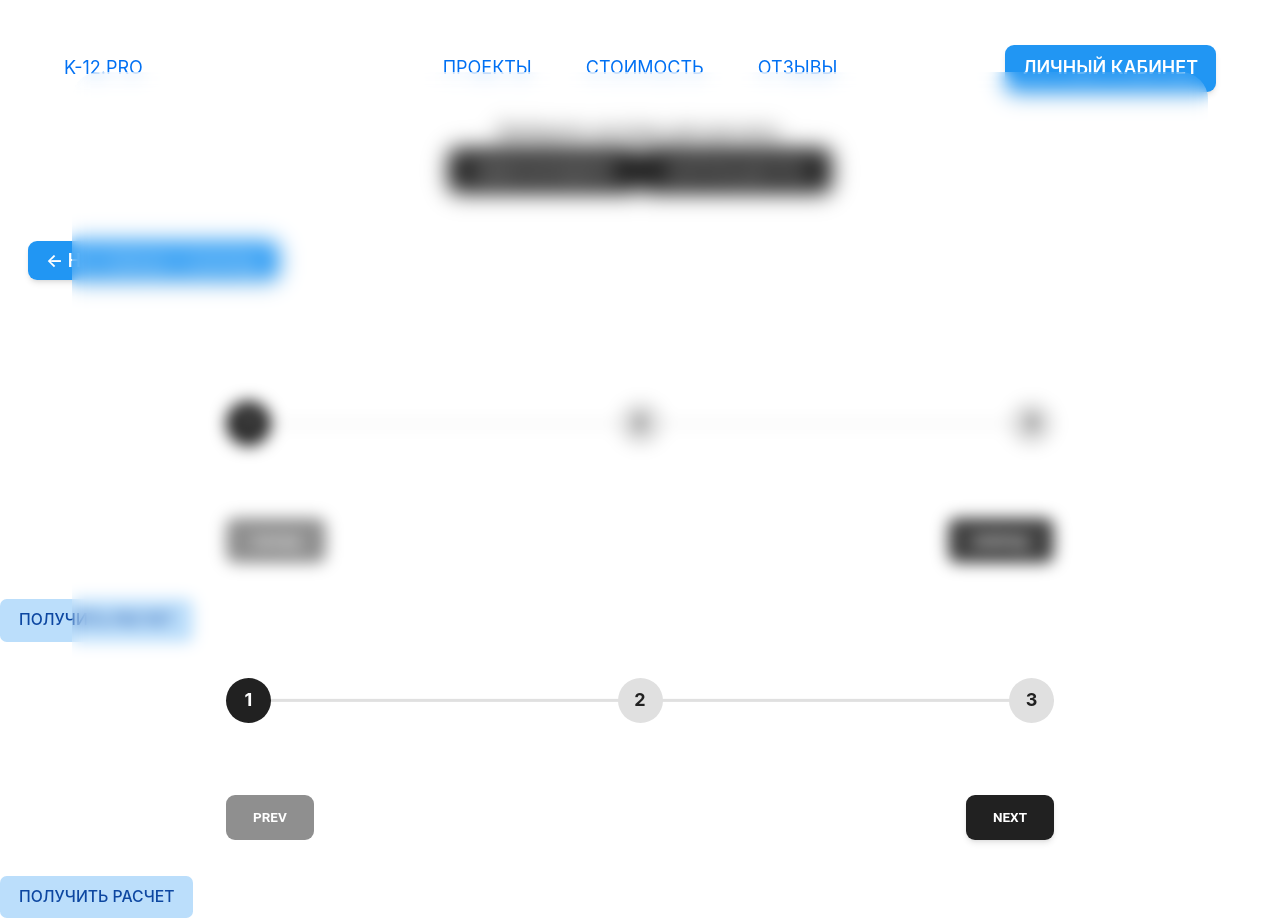
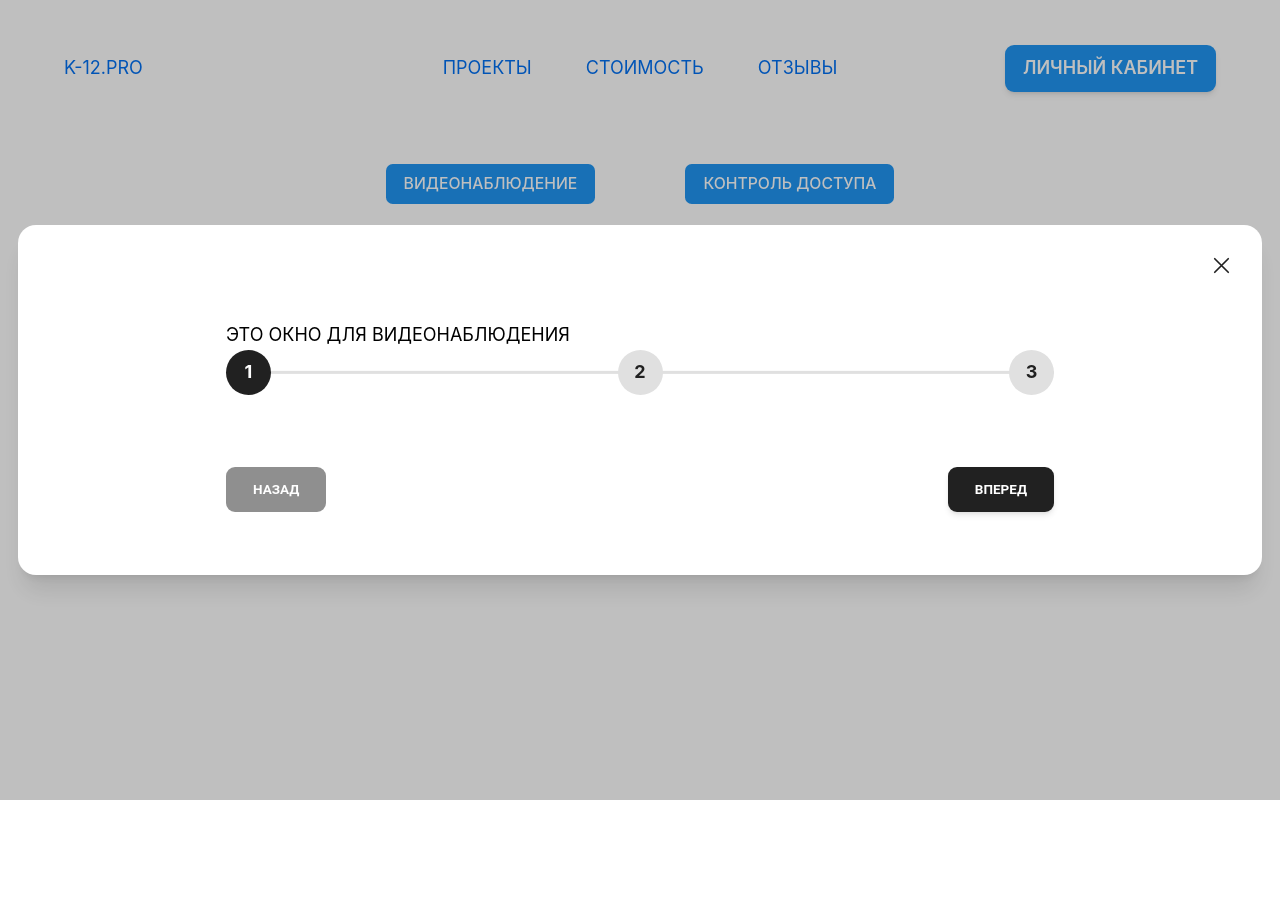
Before and after one commit to dmitriKrupin/oMyReact, a Next.js app: page /pricing in a window 1280 px wide. Both pictures are taken after a click on the button "ВИДЕОНАБЛЮДЕНИЕ". After the commit the page ends 800 px from the top, so only its background shows below. Built offline with nearby package versions, Linux system fonts and the light colour scheme.

Commit message:
Separated input for CCTV and ACCESS has been added.

```diff
--- a/src/components/access.tsx
+++ b/src/components/access.tsx
@@ -16,6 +16,7 @@ export default function AccessPage() {
                 <title>{'K-12.PRO | Расчет контроля доступа'}</title>
             </Head>
             <div className="w-full py-4 px-8">
+                <div>ЭТО ОКНО ДЛЯ КОНТРОЛЯ ДОСТУПА</div>
                 <Stepper
                     activeStep={activeStep}
                     isLastStep={(value) => setIsLastStep(value)}
@@ -27,10 +28,10 @@ export default function AccessPage() {
                 </Stepper>
                 <div className="mt-16 flex justify-between">
                     <Button onClick={handlePrev} disabled={isFirstStep}>
-                        Prev
+                        НАЗАД
                     </Button>
                     <Button onClick={handleNext} disabled={isLastStep}>
-                        Next
+                        ВПЕРЕД
                     </Button>
                 </div>
             </div>
--- a/src/components/cctv.tsx
+++ b/src/components/cctv.tsx
@@ -16,6 +16,7 @@ export default function CctvPage() {
                 <title>{'K-12.PRO | Расчет видеонаблюдения'}</title>
             </Head>
             <div className="w-full py-4 px-8">
+                <div>ЭТО ОКНО ДЛЯ ВИДЕОНАБЛЮДЕНИЯ</div>
                 <Stepper
                     activeStep={activeStep}
                     isLastStep={(value) => setIsLastStep(value)}
--- a/src/pages/pricing/index.tsx
+++ b/src/pages/pricing/index.tsx
@@ -1,7 +1,6 @@
 import Layout from "@/components/layout";
 import Head from "next/head";
 import React, {Fragment, useState} from "react";
-import {Button} from "@material-tailwind/react";
 import {Dialog, Transition} from "@headlessui/react";
 import CctvPage from "@/components/cctv";
 import AccessPage from "@/components/access";
@@ -18,13 +17,21 @@ const calculateSystems = [
 ]
 
 export default function PricingPage() {
+
+    const [service, setService] = useState(<CctvPage/>);
     let [isOpen, setIsOpen] = useState(false)
 
     function closeModal() {
         setIsOpen(false)
     }
 
-    function openModal() {
+    function openModal(event: any) {
+        let innerHtml = event.target.innerHTML;
+        calculateSystems.forEach(({name, page}) => {
+            if (innerHtml === name) {
+                setService(page)
+            }
+        })
         setIsOpen(true)
     }
 
@@ -33,15 +40,24 @@ export default function PricingPage() {
             <Head>
                 <title>{'K-12.PRO | Калькулятор стоимости'}</title>
             </Head>
-            <div className={'main'}>
-                <div className={'text-center'}>Выберите систему для расчета:</div>
-                <div className={'flex justify-center'}>
-                    {calculateSystems.map((item) => (
-                        <Button
+            <div className={'flex flex-row justify-center'}>
+                <>
+                    {calculateSystems.map((
+                        {name}) => (
+                        <div
+                            className="flex items-center justify-center p-10"
+                            key={name}
+                        >
+                            <button
+                                type="button"
                                 onClick={openModal}
-                            key={item.name}
+                                className="rounded-md bg-blue-500 px-4 py-2 text-sm font-medium text-white hover:bg-opacity-30 focus:outline-none focus-visible:ring-2 focus-visible:ring-white focus-visible:ring-opacity-75"
                             >
-                            {item.name}
+                                {name}
+                            </button>
+                        </div>
+                    ))}
+
                     <Transition appear show={isOpen} as={Fragment}>
                         <Dialog as="div" className="relative z-10" onClose={closeModal}>
                             <Transition.Child
@@ -53,11 +69,11 @@ export default function PricingPage() {
                                 leaveFrom="opacity-100"
                                 leaveTo="opacity-0"
                             >
-                                        {/*Заблюривание фона для меню вызова калькулятора*/}
-                                        <div className="rounded-3xl fixed inset-16 backdrop-blur"/>
+                                <div className="fixed inset-0 bg-black bg-opacity-25"/>
                             </Transition.Child>
 
-                                    <div>
+                            <div className="fixed inset-0 overflow-y-auto">
+                                <div className="flex min-h-full items-center justify-center p-4 text-center">
                                     <Transition.Child
                                         as={Fragment}
                                         enter="ease-out duration-300"
@@ -67,26 +83,39 @@ export default function PricingPage() {
                                         leaveFrom="opacity-100 scale-100"
                                         leaveTo="opacity-0 scale-95"
                                     >
-                                            <Dialog.Panel>
-                                                {item.page}
-                                                <div className="mt-4">
+                                        <Dialog.Panel
+                                            className="w-full h-full transform overflow-hidden rounded-2xl bg-white p-6 text-left align-middle shadow-xl transition-all">
+                                            <Dialog.Title
+                                                as="h3"
+                                                className="text-lg font-medium leading-6 text-gray-900"
+                                            >
+                                                <div className="text-right">
                                                     <button
                                                         type="button"
-                                                        className="inline-flex justify-center rounded-md border border-transparent bg-blue-100 px-4 py-2 text-sm font-medium text-blue-900 hover:bg-blue-200 focus:outline-none focus-visible:ring-2 focus-visible:ring-blue-500 focus-visible:ring-offset-2"
                                                         onClick={closeModal}
                                                     >
-                                                        ПОЛУЧИТЬ РАСЧЕТ
+                                                        <svg xmlns="http://www.w3.org/2000/svg" fill="none"
+                                                             viewBox="0 0 24 24" stroke-width="1.5"
+                                                             stroke="currentColor"
+                                                             className="w-6 h-6"
+                                                             onClick={closeModal}
+                                                        >
+                                                            <path stroke-linecap="round" stroke-linejoin="round"
+                                                                  d="M6 18L18 6M6 6l12 12"/>
+                                                        </svg>
                                                     </button>
+                                                </div>
+                                            </Dialog.Title>
+                                            <div className="mt-2">
+                                                {service}
                                             </div>
                                         </Dialog.Panel>
                                     </Transition.Child>
                                 </div>
+                            </div>
                         </Dialog>
                     </Transition>
-                        </Button>
-                    ))}
-                </div>
-
+                </>
             </div>
         </Layout>
     );
```
Lines whose indentation alone changed are shown as unchanged.
